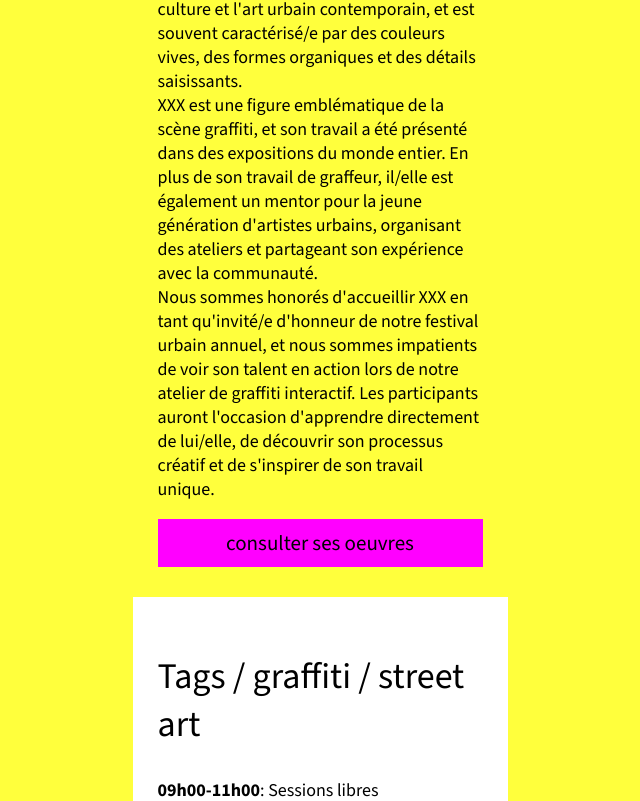
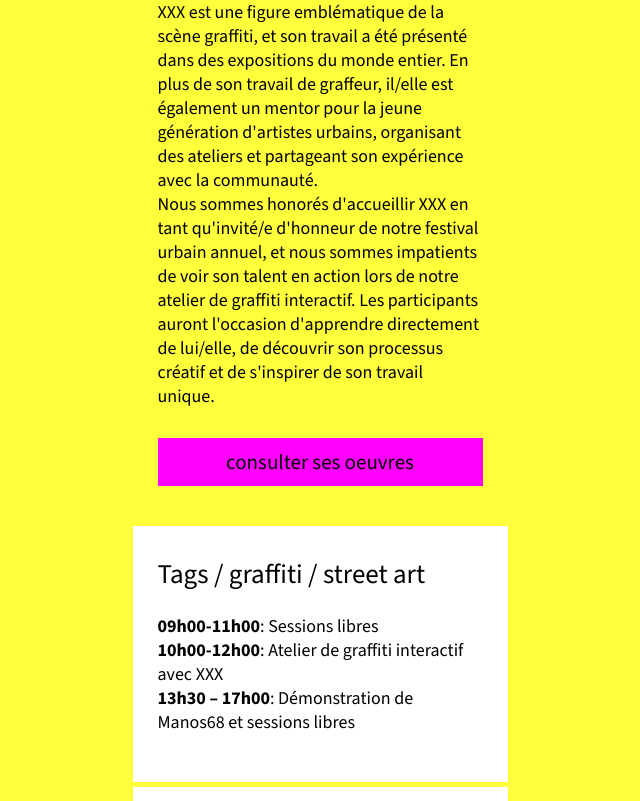
Before and after one commit to titiyocretton/street-jam-festival, a plain HTML site: page index.html in a window 1280 px wide. Shown: the part 1999-2800 px from the top of the page, without its empty margins (320-960 px from the left). Drawn offline with nearby package versions, Linux system fonts and the light colour scheme; a web font is replaced by a local one.

Commit message:
fin padding+margin

```diff
--- a/css/styles.css
+++ b/css/styles.css
@@ -30,6 +30,10 @@ footer {
   text-decoration: none;
 }
 
+main .cta {
+  margin-top: 30px;
+}
+
 .container {
   display: flex;
   flex-direction: column;
@@ -48,16 +52,16 @@ h1 {
   text-align: center;
 }
 
-h1, h2 {
+h1, h2, h3 {
   font-weight: 400;
 }
 
-h2 {
-  font-size: 36px;
+div {
+  padding: 30px 25px 30px;
 }
 
-div {
-  padding: 25px;
+main h2 {
+  margin-top: 0;
 }
 
 ul {
@@ -70,5 +74,9 @@ ul {
 }
 
 main div {
-  margin-top: 5px;
+  margin-bottom: 5px;
 }
+
+p {
+  margin: 0;
+}
--- a/index.html
+++ b/index.html
@@ -49,6 +49,7 @@
       <div class="section-invite">
         <h2>Invité d'honneur</h2>
         <img src="img/apercu-img-invite.png" alt="invité d'honneur">
+        <h3>XXX</h3>
         <p>
           Nous sommes ravis de présenter notre invité d'honneur pour le Street
           Jam Festival, le/la célèbre graffeur/graffeuse XXX.
```
Also changed, not shown: 1 other file.
